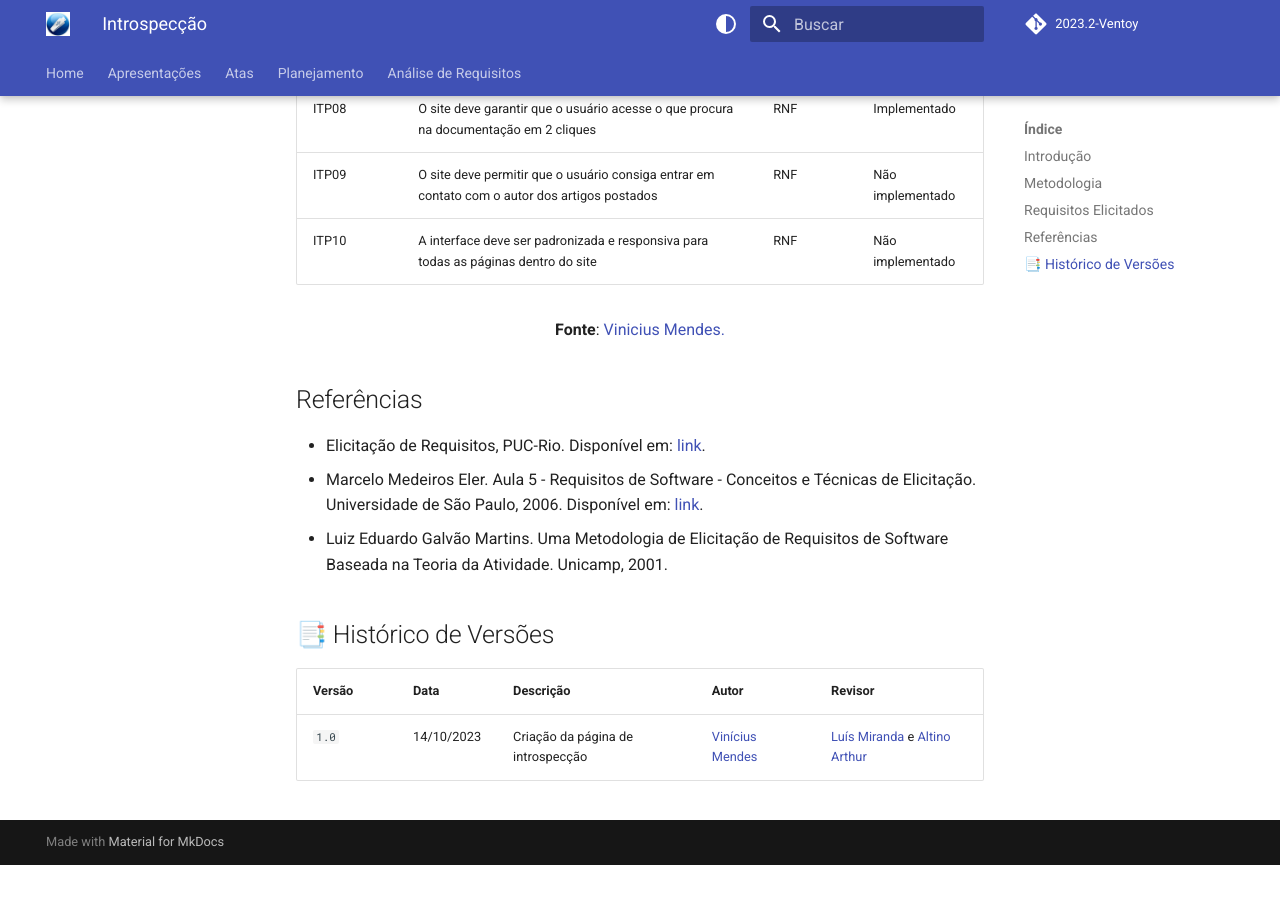
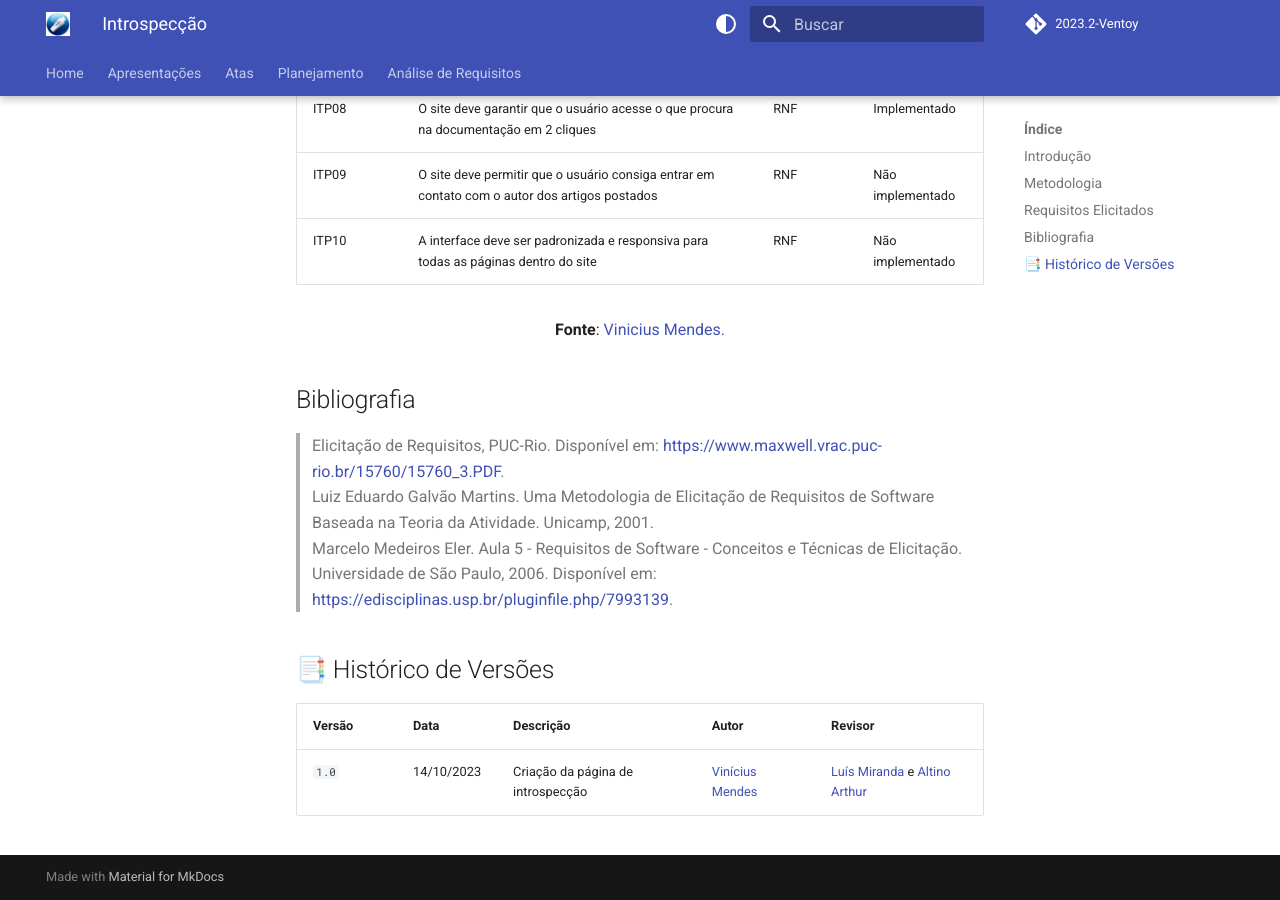
Before and after one commit to Interacao-Humano-Computador/2023.2-Ventoy, an MkDocs documentation site: the page built from docs/elicitacao/elicitacao de requisitos /introspeccao.md, in a window 1280 px wide and 900 px high, scrolled down 1561 px. Built offline with MkDocs 1.6.1 and Material for MkDocs 9.7.7, drawn with Linux system fonts in a browser that asks for light colours; comment, search, counter and statistics services are not loaded; before the commit the page ends 2426 px from its top, so only the background shows below that.

Commit message:
Update introspeccao.md

```diff
--- a/docs/elicitacao/elicitacao de requisitos /introspeccao.md
+++ b/docs/elicitacao/elicitacao de requisitos /introspeccao.md
@@ -33,10 +33,10 @@ Após o exercício mental de utilizar o site Ventoy para solucionar o problema d
 
 <p align="center"><b>Fonte</b>:  <a href="https://github.com/yabamiah">Vinicius Mendes.</a></p>
 
-## Referências
-- Elicitação de Requisitos, PUC-Rio. Disponível em: [link](https://www.maxwell.vrac.puc-rio.br/15760/15760_3.PDF).
-- Marcelo Medeiros Eler. Aula 5 - Requisitos de Software - Conceitos e Técnicas de Elicitação. Universidade de São Paulo, 2006. Disponível em: [link](https://edisciplinas.usp.br/pluginfile.php/7993139/mod_resource/content/1/05%20-%20Requisitos%20de%20Software%20-%20Conceitos%20e%20T%C3%A9cnicas%20de%20Elicita%C3%A7%C3%A3o.PDF).
-- Luiz Eduardo Galvão Martins. Uma Metodologia de Elicitação de Requisitos de Software Baseada na Teoria da Atividade. Unicamp, 2001.
+## Bibliografia
+> Elicitação de Requisitos, PUC-Rio. Disponível em: [https://www.maxwell.vrac.puc-rio.br/15760/15760_3.PDF](https://www.maxwell.vrac.puc-rio.br/15760/15760_3.PDF).<br>
+> Luiz Eduardo Galvão Martins. Uma Metodologia de Elicitação de Requisitos de Software Baseada na Teoria da Atividade. Unicamp, 2001. <br>
+> Marcelo Medeiros Eler. Aula 5 - Requisitos de Software - Conceitos e Técnicas de Elicitação. Universidade de São Paulo, 2006. Disponível em: [https://edisciplinas.usp.br/pluginfile.php/7993139](https://edisciplinas.usp.br/pluginfile.php/7993139/mod_resource/content/1/05%20-%20Requisitos%20de%20Software%20-%20Conceitos%20e%20T%C3%A9cnicas%20de%20Elicita%C3%A7%C3%A3o.PDF).<br>
 
 ## 📑 Histórico de Versões
 | **Versão**   |   **Data**   | **Descrição** | **Autor** | **Revisor** |
```
